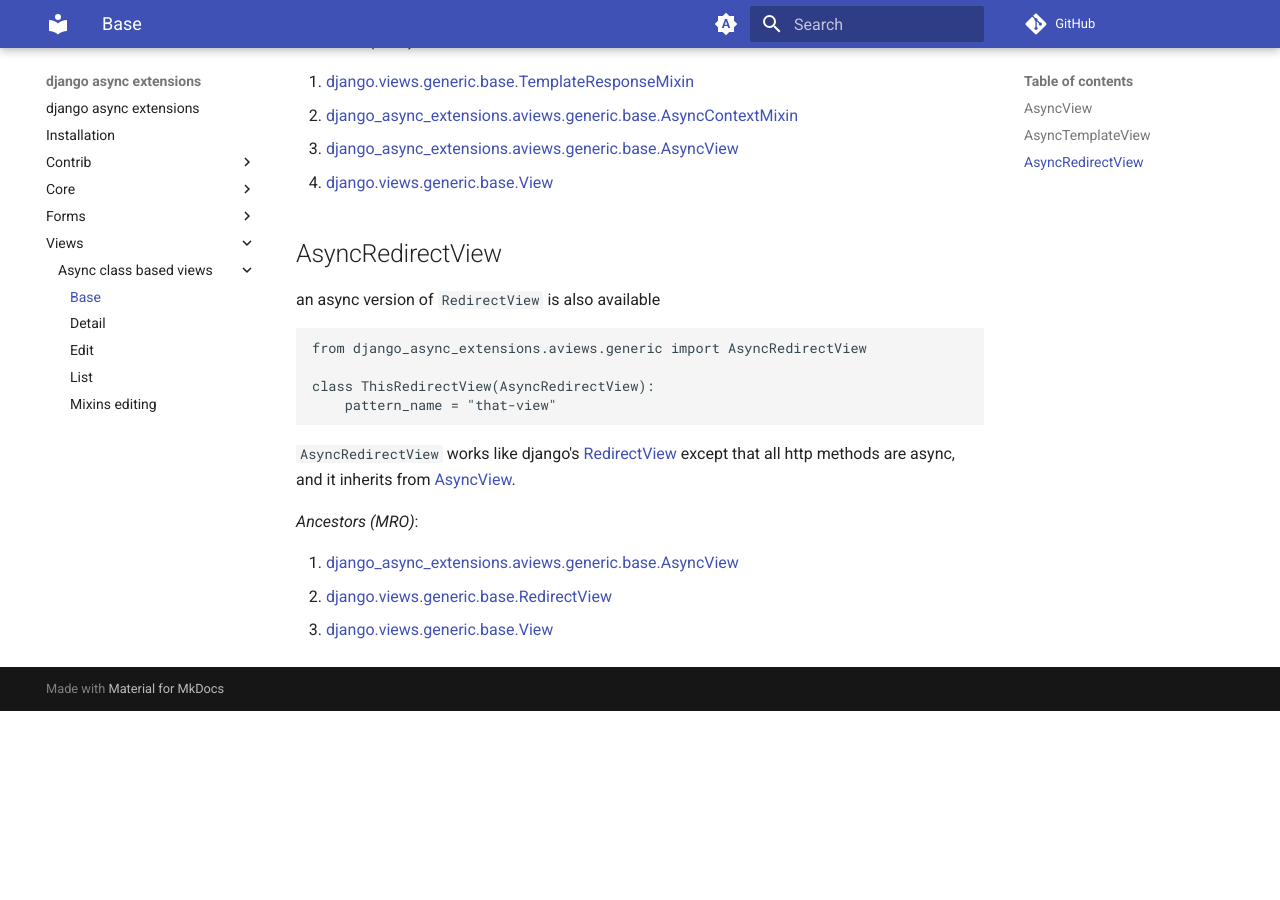
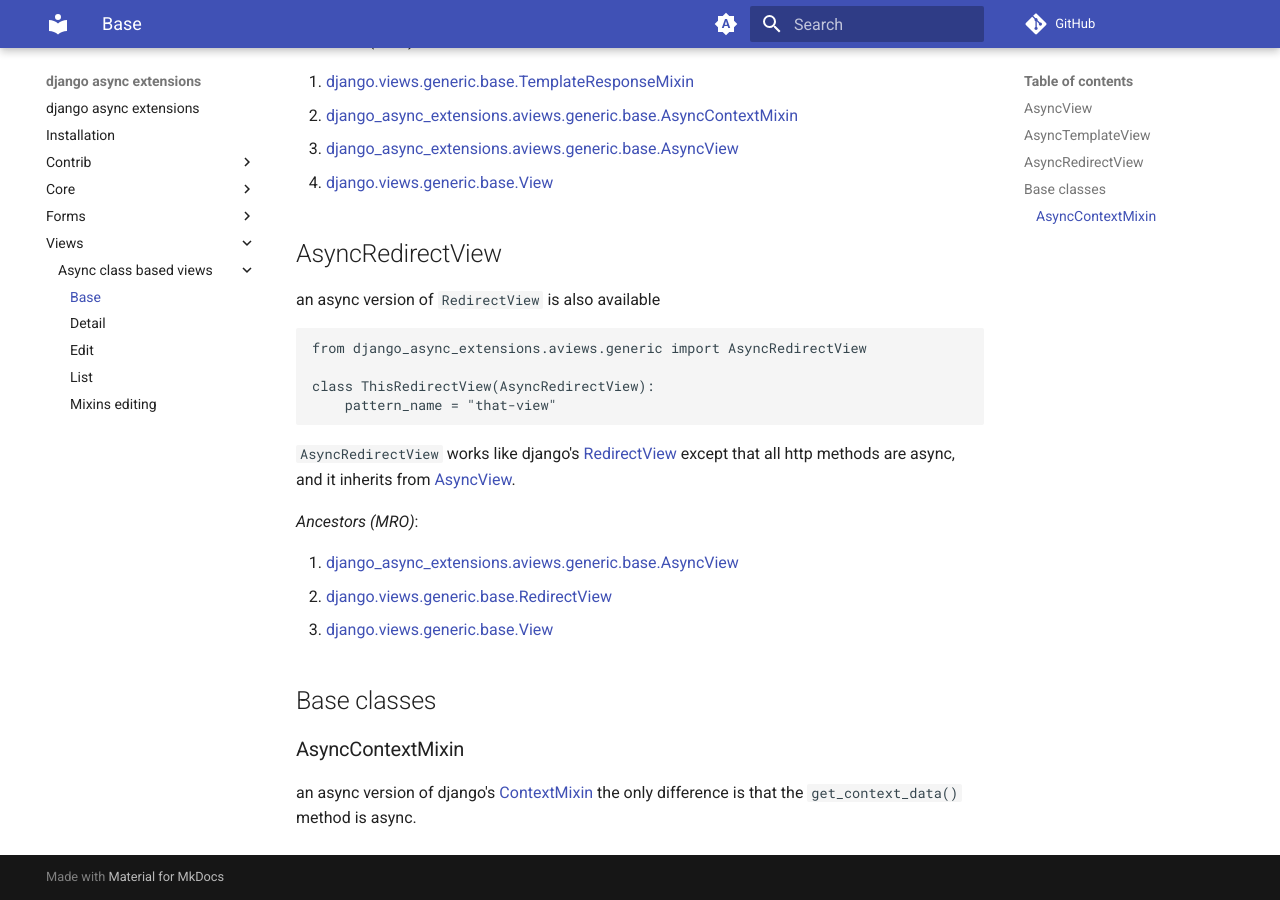
Before and after one commit to django-utils/django-async-extensions, an MkDocs documentation site: the page built from docs/views/async-class-based-views/base.md, in a window 1280 px wide and 900 px high, scrolled down 824 px. Built offline with MkDocs 1.6.1 and Material for MkDocs 9.7.7, drawn with Linux system fonts in a browser that asks for light colours; comment, search, counter and statistics services are not loaded; before the commit the page ends 1535 px from its top, so only the background shows below that.

Commit message:
documented `AsyncContextMixin`

```diff
--- a/docs/views/async-class-based-views/base.md
+++ b/docs/views/async-class-based-views/base.md
@@ -56,3 +56,9 @@ class ThisRedirectView(AsyncRedirectView):
 1. [django_async_extensions.aviews.generic.base.AsyncView](base.md#asyncview)
 2. [django.views.generic.base.RedirectView](https://docs.djangoproject.com/en/5.1/ref/class-based-views/base/#redirectview)
 3. [django.views.generic.base.View](https://docs.djangoproject.com/en/5.1/ref/class-based-views/base/#django.views.generic.base.View)
+
+## Base classes
+
+### AsyncContextMixin
+an async version of django's [ContextMixin](https://docs.djangoproject.com/en/5.1/ref/class-based-views/mixins-simple/#django.views.generic.base.ContextMixin)
+the only difference is that the `get_context_data()` method is async.
```
